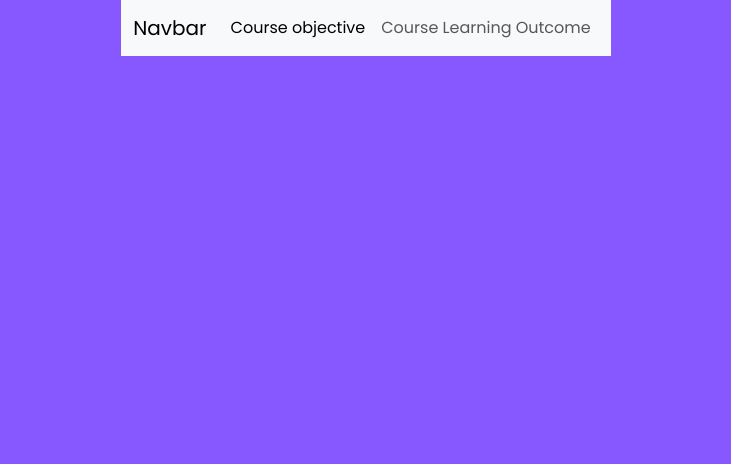
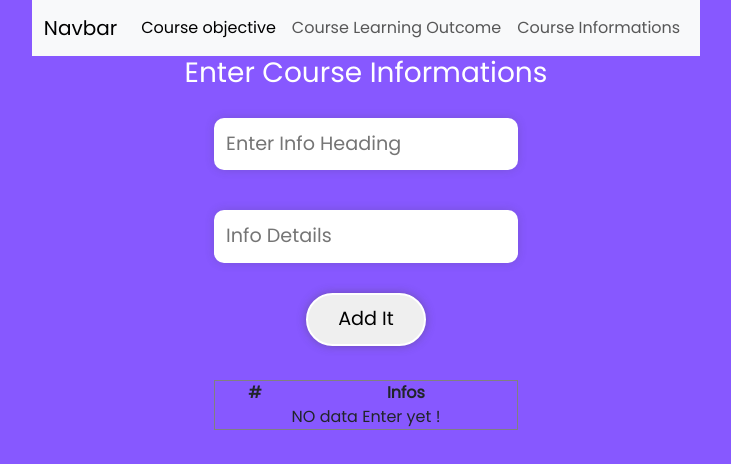
Before and after one commit to TamjidIslam99/web1, a React (Create React App) app: page /Cinfo in a window 1280 px wide. Shown: the top 464 px of the page, without its empty margins (274-1005 px from the left). Built offline with nearby package versions, Linux system fonts and the light colour scheme.

Commit message:
third commit

```diff
--- a/src/App.js
+++ b/src/App.js
@@ -3,15 +3,18 @@ import './App.css';
 import Todowrapper from './component/Todowrapper';
 import { Routes,Route,BrowserRouter as Router } from 'react-router-dom';
 import CourseLearnWrapper from './component/CourseLearnWrapper';
+import CourseInfo from './component/CourseInfo';
 export function App() {
   return (
     <div className="App">
+
 
 
     <Navbar/>
     <Routes>
       <Route exact path='/' element={<Todowrapper/>}/>
       <Route exact path='/CLO' element={<CourseLearnWrapper/>}/>
+      <Route exact path='/Cinfo' element={<CourseInfo/>}/>
 
     </Routes>
 
--- /dev/null
+++ b/src/component/App1.css
@@ -0,0 +1,123 @@
+input{
+    border: none;
+    width: 70%;
+    box-shadow: 0px 0px 10px rgba(67, 65, 65,.2);
+    font-size: 1.2rem;
+    outline: none;
+    padding: 10px;
+    margin: 20px;
+    border: 2px solid transparent;
+    border-radius: 10px;
+  }
+  input:focus{
+    text-decoration: none;
+  }
+  input:focus-within{
+    border: 2px solid aqua;
+  }
+  .App{
+    display: flex;
+    align-items: center;
+    justify-content:center;
+    flex-direction: column;
+  }
+  button{
+    width: auto;
+    padding:10px 30px;
+    margin: 10px;
+    border: 2px solid white;
+    box-shadow: 0px 0px 10px rgba(67, 65, 65,.4);
+    font-size: 1.2rem;
+    border-radius: 200px;
+    cursor: pointer;
+  }
+  button:active{
+    color: red;
+    background-color: antiquewhite;
+  }
+  td,th{
+    text-align: center;
+  }
+  .buttonbox{
+  display: inline;
+  }
+  .navagationtop{
+    width: 100%;
+    height: 60px;
+    background-color: aliceblue;
+    box-shadow: 0px 0px 10px rgba(52, 51, 51,.2);
+  }
+  .ullist{
+    display: flex;
+    align-items: center;
+    justify-content: center;
+  }
+  .ullist>li{
+    list-style: none;
+    margin: 10px;
+    font-size: 1.2rem;
+    cursor: pointer;
+  }
+  .tablecontainer{
+    display: flex;
+    align-items:center;
+    justify-content: center;
+    border: 1px solid green;
+    width: 100vw;
+    height: auto;
+  }
+  .inputsimpletable{
+    width: 70%;
+    padding: 0;
+    /* border: 2px solid red; */
+  }
+
+
+
+  .icon-box{
+    background-color: rgb(84, 84, 241);
+    ul{
+        list-style: none;
+        li{
+            float: right;
+            position: relative;
+            /* border: 1px solid red; */
+            overflow: hidden;
+            padding: 0 5px;
+            #icon{
+                color: rgb(182, 49, 49);
+                font-size: 33px;
+                padding: 15px;
+            }
+            &:nth-child(3)>.border{
+                position: absolute;
+                width: 50%;
+                height: 5px;
+                background-color: aqua;
+                bottom: 0;
+                left: -100%;
+                /* opacity: 0; */
+                animation: ani 1.2s linear infinite;
+                transition: all .8s;
+            }
+            @keyframes ani {
+                0%{
+                left: -100%;
+                }
+                100%{
+                    left: 100%;
+                }
+
+            }
+        }
+    }
+  }
+
+
+  @media (max-width:700px) {
+    input{
+      width: 100%;
+    }
+    .inputsimpletable{
+      width: 95%;}
+  }
--- /dev/null
+++ b/src/component/CourseInfo.js
@@ -0,0 +1,87 @@
+import React, { useState } from 'react'
+import './App1.css';
+const CourseInfo = () => {
+    const [inputarr,
+        setInputarr] = useState([])
+
+    const [inputdata,
+        SetInputdata] = useState({aa: "", bb: ""})
+
+    function changehandle(e) {
+
+
+           SetInputdata({...inputdata,[e.target.name]: e.target.value})
+
+
+    }
+
+    let {aa, bb} = inputdata;
+    function changhandle() {
+
+        if(aa==="" && bb===""){
+            alert("Enter INPUT fields")
+          }else{
+        setInputarr([
+            ...inputarr, {
+                aa,
+                bb
+            }
+        ])
+    }
+        console.log(inputdata, "input data what we Enter")
+        SetInputdata({aa: "", bb: ""})
+
+    }
+
+    return (
+        <div className="App">
+            <h1>Enter Course Informations</h1>
+            <input
+                width="50%"
+                type="text"
+                autoComplete='off'
+                name='aa'
+                value={inputdata.aa}
+                onChange={changehandle}
+                placeholder="Enter Info Heading"/>
+            <input
+                type="text"
+                autoComplete='off'
+                name='bb'
+                value={inputdata.bb}
+                onChange={changehandle}
+                placeholder="Info Details"/>
+
+            <button onClick={changhandle}>Add It
+            </button><br/>
+
+            <table border={1} className="inputsimpletable"  cellPadding={20}>
+                <tbody>
+                    <tr>
+
+                        <th>  # </th>
+                        <th>Infos</th>
+
+                    </tr>
+                    {inputarr.length < 1 ?
+                        <tr>
+                            <td colSpan={4}>NO data Enter yet !</td>
+                        </tr>:
+                    inputarr.map((info, ind) => {
+                        return (
+                            <tr key={ind}>
+
+                                <td>{info.aa}</td>
+                                <td>{info.bb}</td>
+                            </tr>
+                        )
+                    })
+}
+
+                </tbody>
+            </table>
+        </div>
+    );
+}
+
+export default CourseInfo
--- a/src/component/Navbar.js
+++ b/src/component/Navbar.js
@@ -17,6 +17,9 @@ const Navbar = () => {
         <li class="nav-item">
           <Link class="nav-link" to="CLO">Course Learning Outcome</Link>
         </li>
+        <li class="nav-item">
+          <Link class="nav-link" to="Cinfo">Course Informations</Link>
+        </li>
       </ul>
     </div>
   </div>
```
Also changed, not shown: src/component/Slide.js (deleted, +0 -16 lines).
